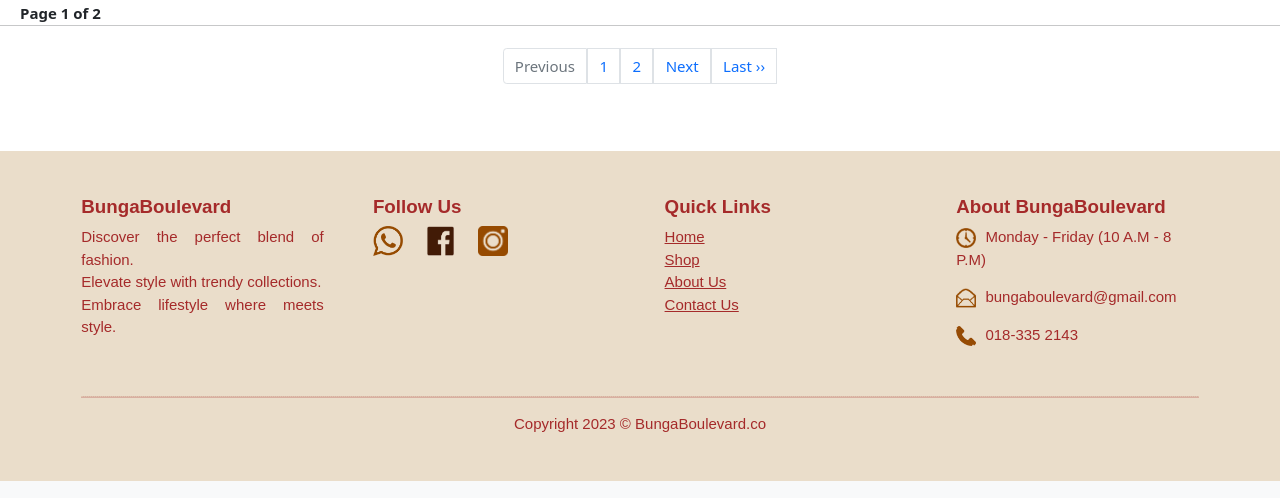
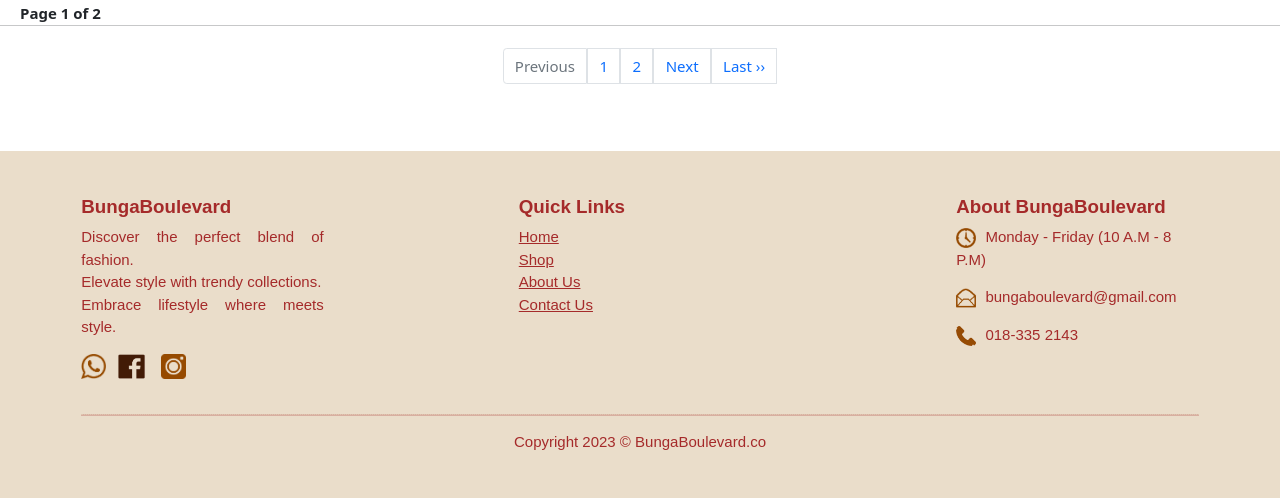
Before and after one commit to antideviant/bungaboulevard, a PHP site: page /bungaboulevard/index.php in a window 1280 px wide. Shown: the part 2724-3222 px from the top of the page. Run offline with PHP 8.4, Linux system fonts and the light colour scheme; a user stored in the database is signed in; data comes from the database, SQL or seed files in the repository; data that the repository does not hold is empty.

Commit message:
Update footer.php

```diff
--- a/includes/footer.php
+++ b/includes/footer.php
@@ -9,19 +9,15 @@
                     <br>Elevate style with trendy collections.
                     <br>Embrace lifestyle where meets style.
                 </p>
-            </div>
-
-            <div class="col-lg-3 text-brown">
-                <h5 style="font-weight: bold; font-family: 'Poppins', sans-serif;">Follow Us</h5>
                 <div style="display: flex; align-items: center;">
-                    <a href="https://wa.me/0183356057?text=id%20like%20to%20%20make%20a%20purchase" style="margin-right: 10px;">
-                        <img src="assets/icon/ws.png" style="height: 30px; width: 30px;">
+                    <a href="https://wa.me/0183356057?text=id%20like%20to%20%20make%20a%20purchase" style="margin-right: -2px;">
+                        <img src="assets/icon/ws.png" style="height: 25px; width: 25px;">
                     </a>
-                    <a href="https://www.facebook.com/bungaboulevard.co" style="margin-right: 10px;">
-                        <img src="assets/icon/fb.png" style="height: 30px; width: 55px;">
+                    <a href="https://www.facebook.com/bungaboulevard.co" style="margin-right: 2px;">
+                        <img src="assets/icon/fb.png" style="height: 25px; width: 55px;">
                     </a>
-                    <a href="https://www.instagram.com/bungaboulevard.co/">
-                        <img src="assets/icon/instagram.png" style="height: 30px; width: 30px;">
+                    <a href="https://www.instagram.com/bungaboulevard.co/" style="margin-right: 2px;">
+                        <img src="assets/icon/instagram.png" style="height: 25px; width: 25px;">
                     </a>
                 </div>
             </div>
```
